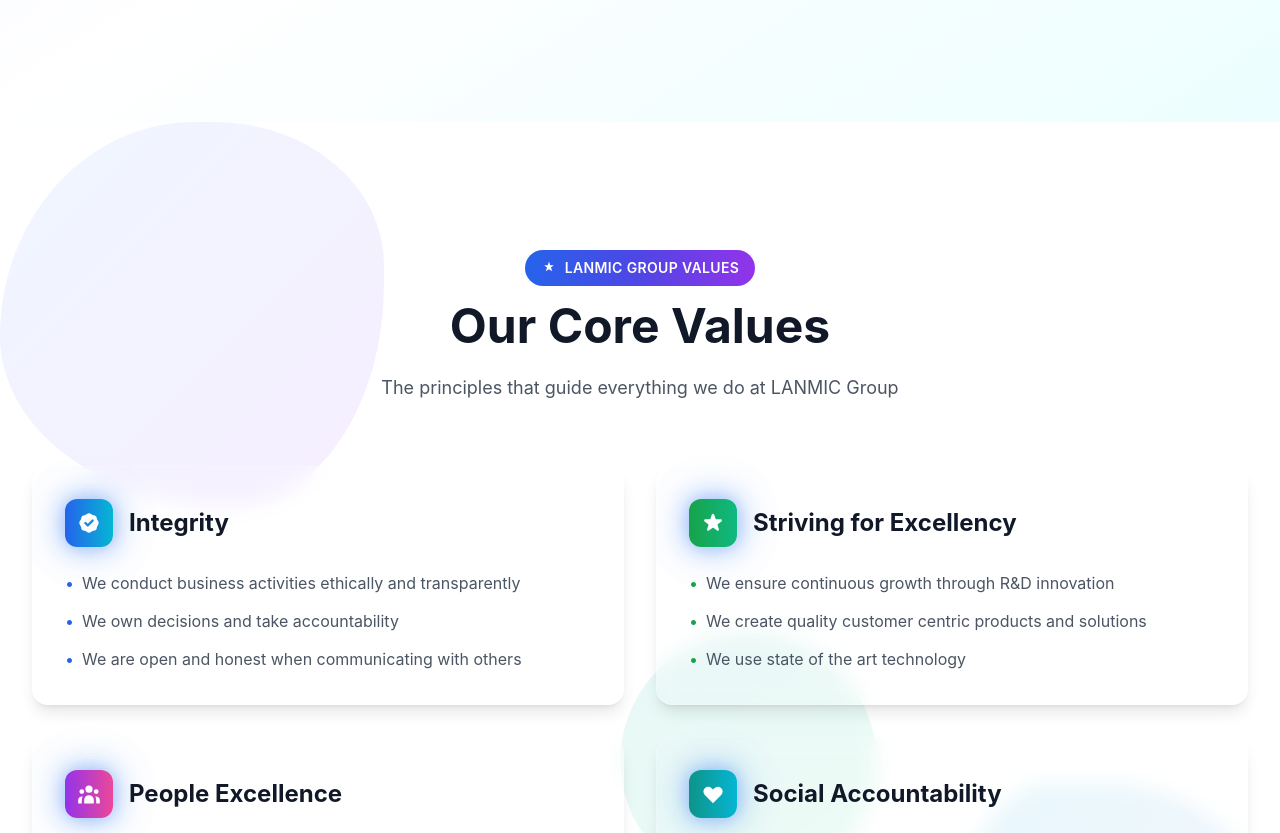
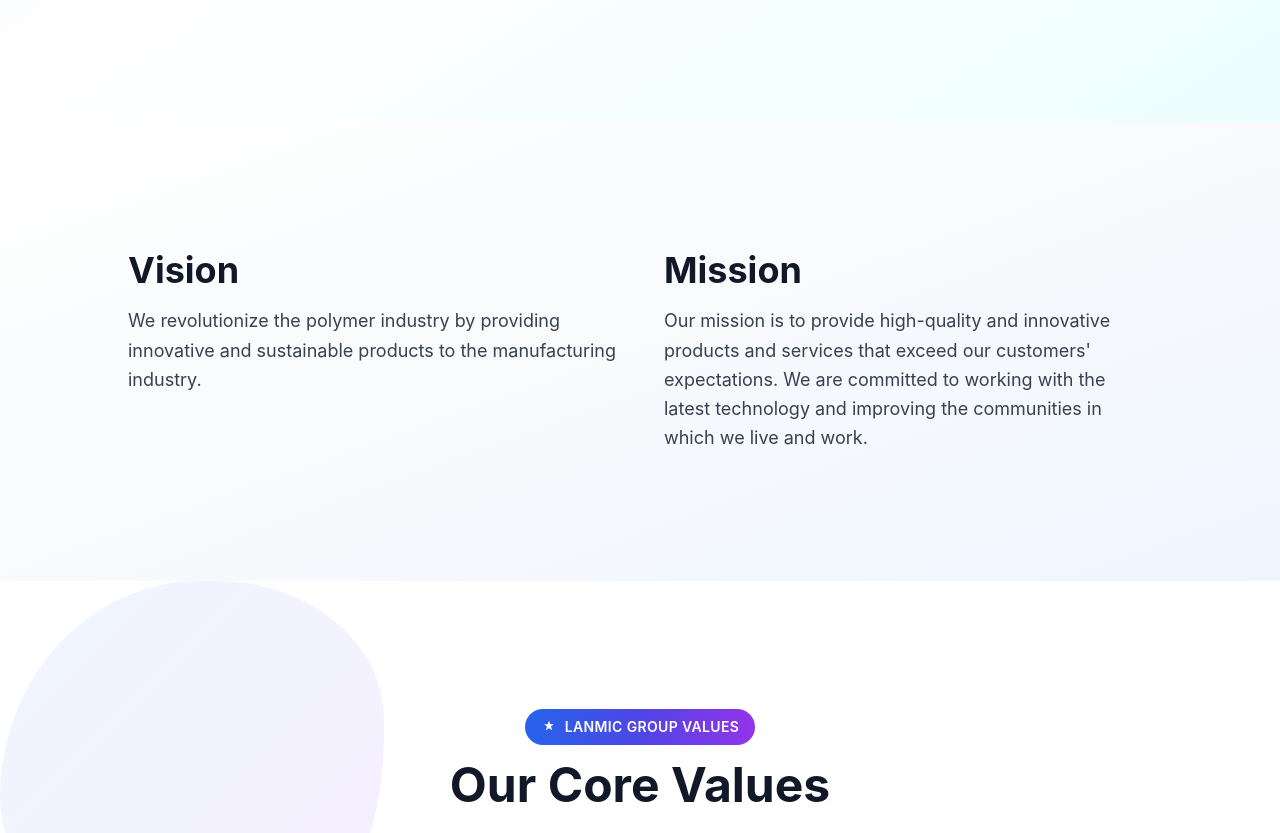
Before and after one commit to LUC1f3R-0/lanmic, a Next.js app in the folder frontend/: page /about in a window 1280 px wide. Shown: the part 760-1593 px from the top of the page. Built offline with nearby package versions, Linux system fonts and the light colour scheme; no server answers.

Commit message:
added Vision & Mission section to About page, highlighting the company's goals and commitment to innovation and community improvement

```diff
--- a/frontend/src/app/(main)/about/page.tsx
+++ b/frontend/src/app/(main)/about/page.tsx
@@ -119,6 +119,37 @@
               </p>
               <p>
                 Our flagship offering, <strong>Polymax Calcium Filler Masterbatch</strong>, exemplifies our commitment to cost-efficiency without compromising performance. Designed to replace virgin polymers, Polymax enhances mechanical properties (such as tensile and impact strength), delivers excellent dispersion, and allows manufacturers to achieve material savings.
+              </p>
+            </div>
+          </div>
+        </div>
+      </section>
+
+      {/* Vision & Mission Section */}
+      <section
+        id="vision-mission"
+        className="py-20 lg:py-32 bg-gradient-to-br from-white via-slate-50 to-blue-50"
+      >
+        <div className="container mx-auto px-4 sm:px-6 lg:px-8">
+          <div className="max-w-5xl mx-auto grid grid-cols-1 md:grid-cols-2 gap-12">
+            <div data-aos="fade-right">
+              <h2 className="text-3xl sm:text-4xl font-bold text-gray-900 mb-4">
+                Vision
+              </h2>
+              <p className="text-lg text-gray-700 leading-relaxed">
+                We revolutionize the polymer industry by providing innovative and
+                sustainable products to the manufacturing industry.
+              </p>
+            </div>
+            <div data-aos="fade-left">
+              <h2 className="text-3xl sm:text-4xl font-bold text-gray-900 mb-4">
+                Mission
+              </h2>
+              <p className="text-lg text-gray-700 leading-relaxed">
+                Our mission is to provide high-quality and innovative products
+                and services that exceed our customers&apos; expectations. We
+                are committed to working with the latest technology and
+                improving the communities in which we live and work.
               </p>
             </div>
           </div>
```
